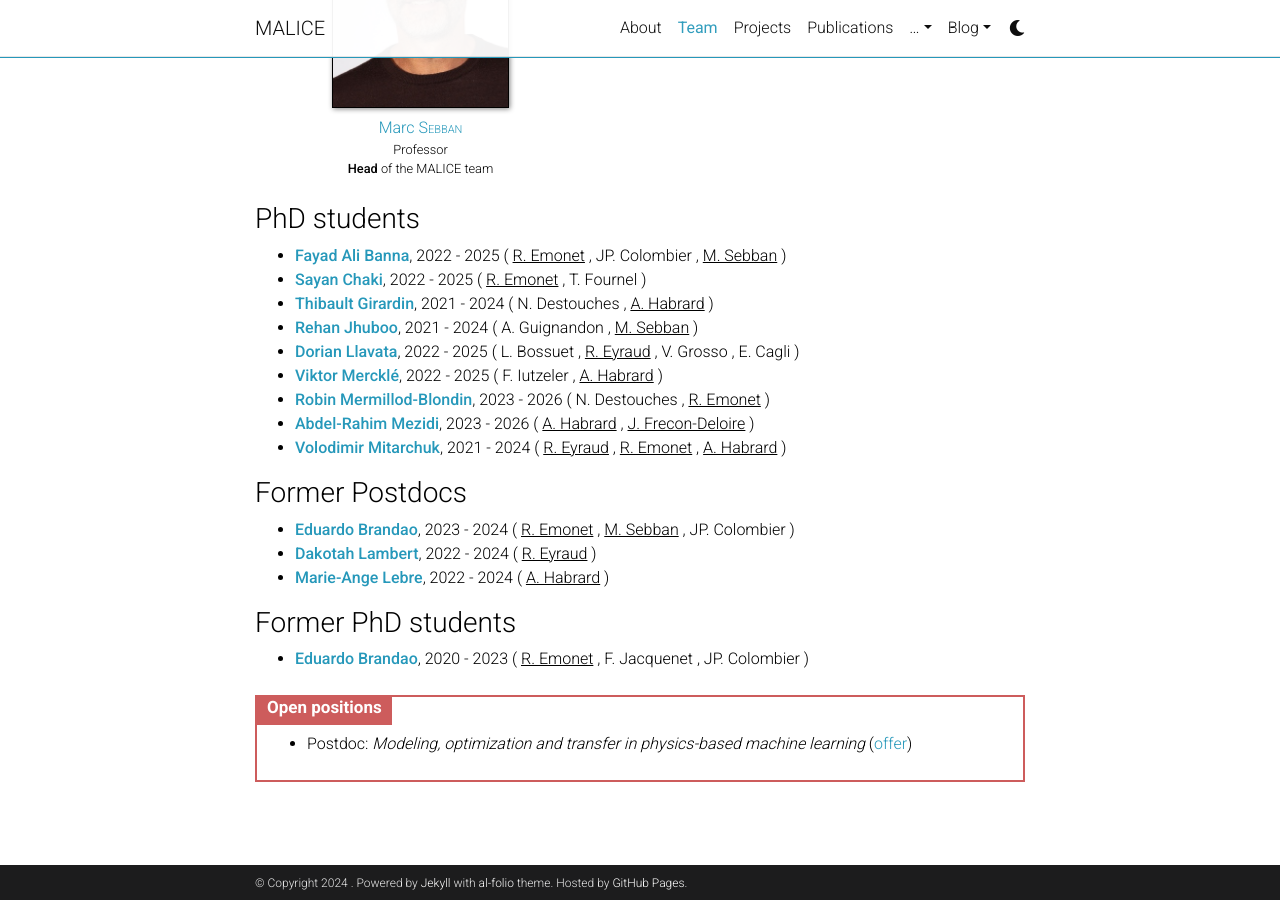
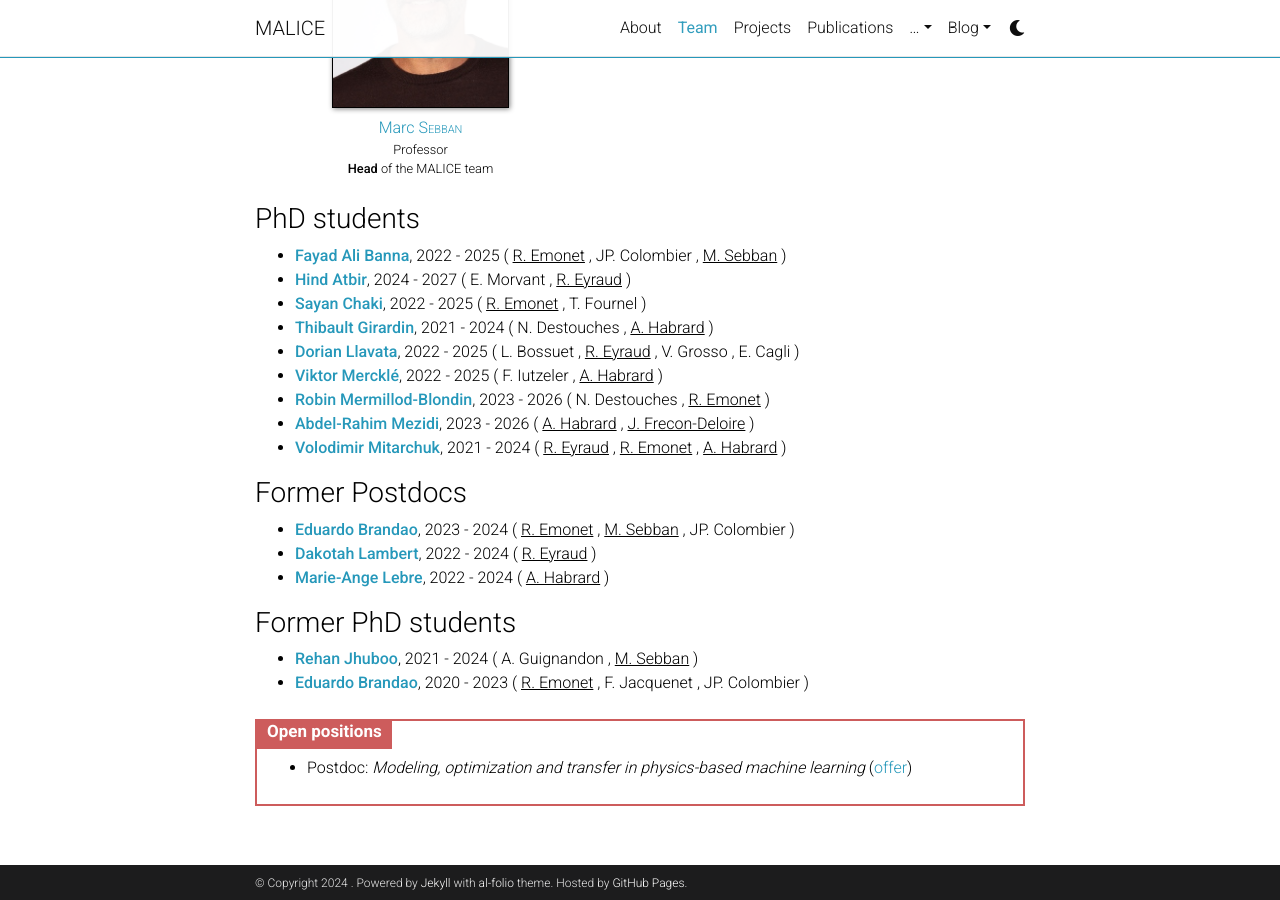
Before and after one commit to labhc-malice/labhc-malice.github.io, a Jekyll site: the page built from _pages/team.md, in a window 1280 px wide and 900 px high, scrolled down 1305 px. Built offline with Jekyll 4.4.1, drawn with Linux system fonts in a browser that asks for light colours; comment, search, counter and statistics services are not loaded; a style sheet for code colours, icons or effects is not loaded.

Commit message:
Update PhDs list

```diff
--- a/_data/phdstudents.yml
+++ b/_data/phdstudents.yml
@@ -38,14 +38,6 @@
   end_date: 2024
   team_thematic: True
 
-- firstname: Rehan
-  lastname: Jhuboo
-  url:
-  supervisor: [A. Guignandon, M. Sebban]
-  starting_date: 2021
-  end_date: 2024
-  team_thematic: False
-
 - firstname: Sayan
   lastname: Chaki
   url:
@@ -69,3 +61,11 @@
   starting_date: 2022
   end_date: 2025
   team_thematic: False
+
+- firstname: Hind
+  lastname: Atbir
+  url:
+  supervisor: [E. Morvant, R. Eyraud]
+  starting_date: 2024
+  end_date: 2027
+  team_thematic: True
```
Also changed, not shown: _data/formerphdstudents.yml (+8 -0 lines).
